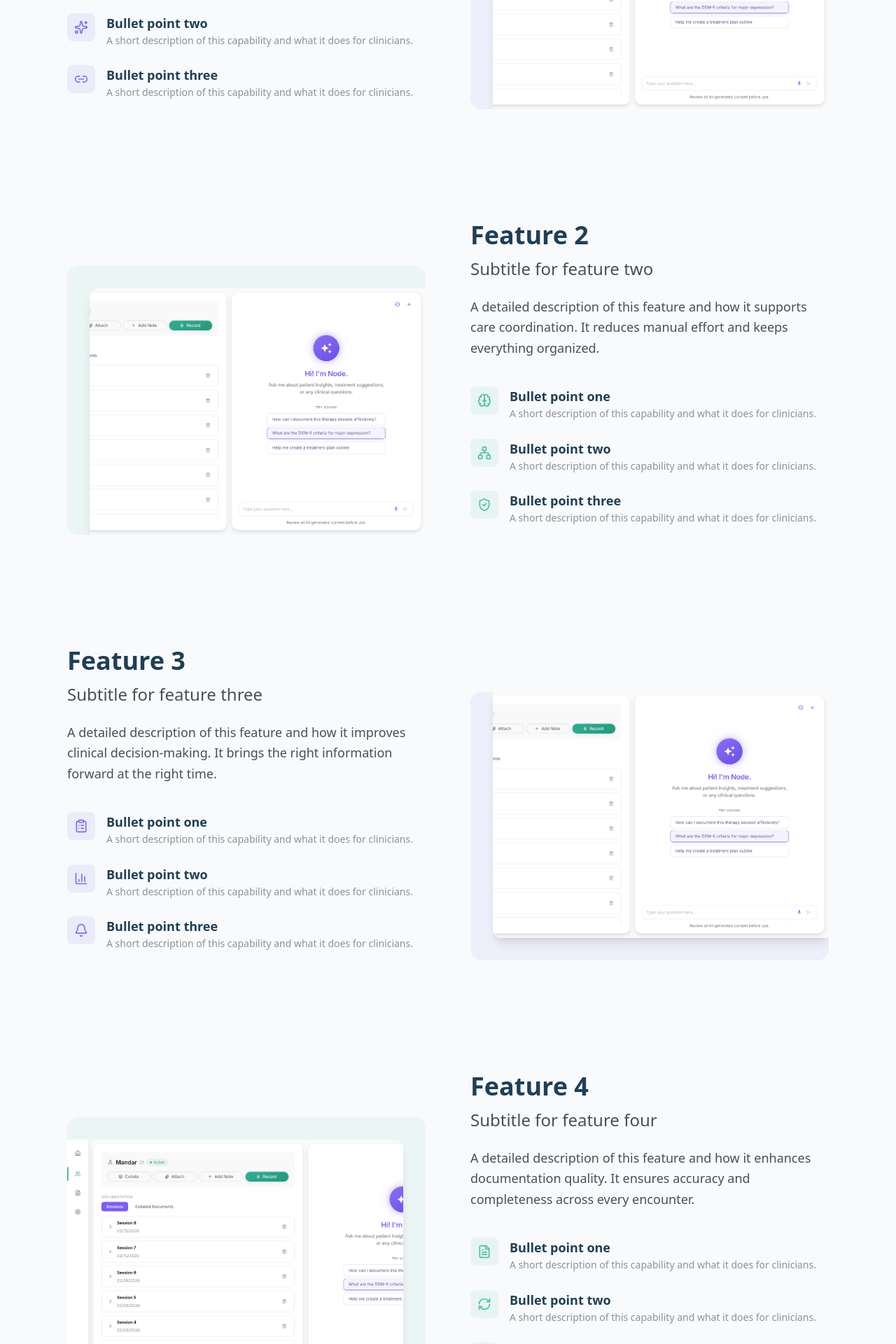
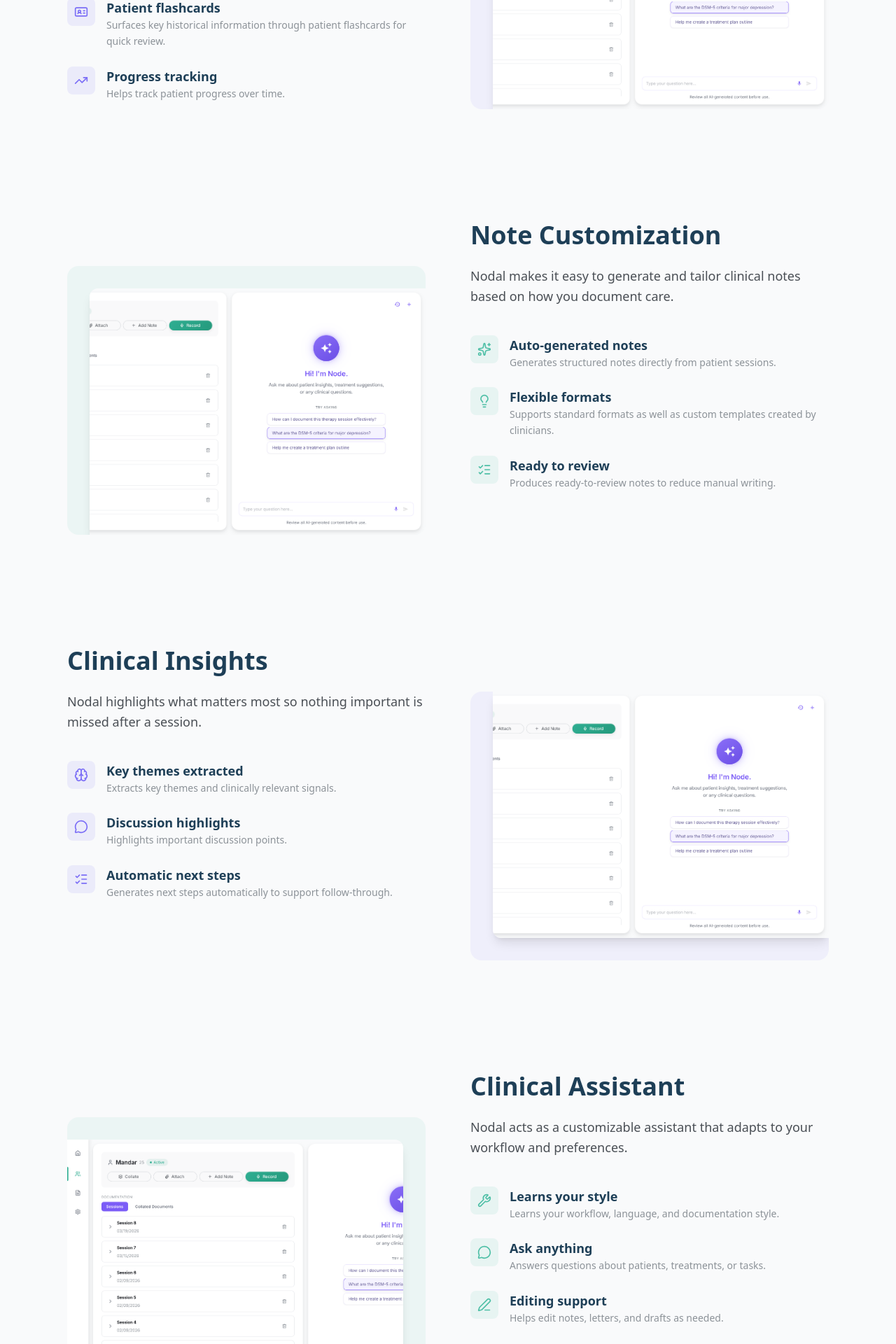
Before and after one commit to corenodal/nodal-website, a React (Vite) app: page /features in a window 1280 px wide. Shown: the part 1220-3140 px from the top of the page at 70% size. Built offline with nearby package versions, Linux system fonts and the light colour scheme.

Commit message:
feature desc update

```diff
--- a/src/sections/FeatureDetails.tsx
+++ b/src/sections/FeatureDetails.tsx
@@ -1,32 +1,31 @@
 import { useEffect, useRef } from 'react';
 import gsap from 'gsap';
 import { ScrollTrigger } from 'gsap/ScrollTrigger';
-import { Zap, Sparkles, Link2, Brain, Network, ShieldCheck, ClipboardList, BarChart3, Bell, FileText, RefreshCw, Lock, Activity, Layers, Settings, Workflow, Search, MessageSquare } from 'lucide-react';
+import { BookOpen, IdCard, TrendingUp, Sparkles, Lightbulb, ListChecks, Brain, MessageCircle, Wrench, FileText, PenLine, Download, Layers, ClipboardList, CheckSquare } from 'lucide-react';
 import { type } from '../styles/typography';
 
 gsap.registerPlugin(ScrollTrigger);
 
 const features = [
   {
-    title: 'Feature 1',
-    subtitle: 'Subtitle for feature one',
+    title: 'Session Prep',
     description:
-      'A detailed description of this feature and how it helps clinicians in their daily workflow. This feature streamlines a key part of the clinical process.',
+      'Nodal helps practitioners prepare for each session by bringing forward relevant patient context and insights from previous visits.',
     bullets: [
       {
-        icon: Zap,
-        label: 'Bullet point one',
-        detail: 'A short description of this capability and what it does for clinicians.',
+        icon: BookOpen,
+        label: 'Session & patient context',
+        detail: 'Maintains session-level and patient-level context through short summaries of past sessions.',
       },
       {
-        icon: Sparkles,
-        label: 'Bullet point two',
-        detail: 'A short description of this capability and what it does for clinicians.',
+        icon: IdCard,
+        label: 'Patient flashcards',
+        detail: 'Surfaces key historical information through patient flashcards for quick review.',
       },
       {
-        icon: Link2,
-        label: 'Bullet point three',
-        detail: 'A short description of this capability and what it does for clinicians.',
+        icon: TrendingUp,
+        label: 'Progress tracking',
+        detail: 'Helps track patient progress over time.',
       },
     ],
     image: '/img.png',
@@ -35,25 +34,24 @@ const features = [
     imageAnchor: 'top-left' as const,
   },
   {
-    title: 'Feature 2',
-    subtitle: 'Subtitle for feature two',
+    title: 'Note Customization',
     description:
-      'A detailed description of this feature and how it supports care coordination. It reduces manual effort and keeps everything organized.',
+      'Nodal makes it easy to generate and tailor clinical notes based on how you document care.',
     bullets: [
       {
-        icon: Brain,
-        label: 'Bullet point one',
-        detail: 'A short description of this capability and what it does for clinicians.',
+        icon: Sparkles,
+        label: 'Auto-generated notes',
+        detail: 'Generates structured notes directly from patient sessions.',
       },
       {
-        icon: Network,
-        label: 'Bullet point two',
-        detail: 'A short description of this capability and what it does for clinicians.',
+        icon: Lightbulb,
+        label: 'Flexible formats',
+        detail: 'Supports standard formats as well as custom templates created by clinicians.',
       },
       {
-        icon: ShieldCheck,
-        label: 'Bullet point three',
-        detail: 'A short description of this capability and what it does for clinicians.',
+        icon: ListChecks,
+        label: 'Ready to review',
+        detail: 'Produces ready-to-review notes to reduce manual writing.',
       },
     ],
     image: '/img.png',
@@ -62,25 +60,24 @@ const features = [
     imageAnchor: 'top-left' as const,
   },
   {
-    title: 'Feature 3',
-    subtitle: 'Subtitle for feature three',
+    title: 'Clinical Insights',
     description:
-      'A detailed description of this feature and how it improves clinical decision-making. It brings the right information forward at the right time.',
+      'Nodal highlights what matters most so nothing important is missed after a session.',
     bullets: [
       {
-        icon: ClipboardList,
-        label: 'Bullet point one',
-        detail: 'A short description of this capability and what it does for clinicians.',
+        icon: Brain,
+        label: 'Key themes extracted',
+        detail: 'Extracts key themes and clinically relevant signals.',
       },
       {
-        icon: BarChart3,
-        label: 'Bullet point two',
-        detail: 'A short description of this capability and what it does for clinicians.',
+        icon: MessageCircle,
+        label: 'Discussion highlights',
+        detail: 'Highlights important discussion points.',
       },
       {
-        icon: Bell,
-        label: 'Bullet point three',
-        detail: 'A short description of this capability and what it does for clinicians.',
+        icon: ListChecks,
+        label: 'Automatic next steps',
+        detail: 'Generates next steps automatically to support follow-through.',
       },
     ],
     image: '/img.png',
@@ -89,25 +86,24 @@ const features = [
     imageAnchor: 'bottom-left' as const,
   },
   {
-    title: 'Feature 4',
-    subtitle: 'Subtitle for feature four',
+    title: 'Clinical Assistant',
     description:
-      'A detailed description of this feature and how it enhances documentation quality. It ensures accuracy and completeness across every encounter.',
+      'Nodal acts as a customizable assistant that adapts to your workflow and preferences.',
     bullets: [
       {
-        icon: FileText,
-        label: 'Bullet point one',
-        detail: 'A short description of this capability and what it does for clinicians.',
+        icon: Wrench,
+        label: 'Learns your style',
+        detail: 'Learns your workflow, language, and documentation style.',
       },
       {
-        icon: RefreshCw,
-        label: 'Bullet point two',
-        detail: 'A short description of this capability and what it does for clinicians.',
+        icon: MessageCircle,
+        label: 'Ask anything',
+        detail: 'Answers questions about patients, treatments, or tasks.',
       },
       {
-        icon: Lock,
-        label: 'Bullet point three',
-        detail: 'A short description of this capability and what it does for clinicians.',
+        icon: PenLine,
+        label: 'Editing support',
+        detail: 'Helps edit notes, letters, and drafts as needed.',
       },
     ],
     image: '/img.png',
@@ -116,25 +112,24 @@ const features = [
     imageAnchor: 'top-right' as const,
   },
   {
-    title: 'Feature 5',
-    subtitle: 'Subtitle for feature five',
+    title: 'Patient Communication',
     description:
-      'A detailed description of this feature and how it supports clinical oversight. It gives teams visibility into patterns and outcomes.',
+      'Nodal helps streamline how you communicate with patients after a session.',
     bullets: [
       {
-        icon: Activity,
-        label: 'Bullet point one',
-        detail: 'A short description of this capability and what it does for clinicians.',
+        icon: FileText,
+        label: 'Patient-ready outputs',
+        detail: 'Generates patient-ready summaries and letters.',
       },
       {
-        icon: Layers,
-        label: 'Bullet point two',
-        detail: 'A short description of this capability and what it does for clinicians.',
+        icon: PenLine,
+        label: 'Review before sharing',
+        detail: 'Allows review and edits before sharing.',
       },
       {
-        icon: Settings,
-        label: 'Bullet point three',
-        detail: 'A short description of this capability and what it does for clinicians.',
+        icon: Download,
+        label: 'Copy or download',
+        detail: 'Produces structured outputs that can be copied or downloaded.',
       },
     ],
     image: '/img.png',
@@ -143,25 +138,24 @@ const features = [
     imageAnchor: 'top-left' as const,
   },
   {
-    title: 'Feature 6',
-    subtitle: 'Subtitle for feature six',
+    title: 'Collated Notes',
     description:
-      'A detailed description of this feature and how it connects clinical workflows end to end. It closes gaps between systems and teams.',
+      'Nodal brings together information across sessions to support continuity of care.',
     bullets: [
       {
-        icon: Workflow,
-        label: 'Bullet point one',
-        detail: 'A short description of this capability and what it does for clinicians.',
+        icon: Layers,
+        label: 'Combined session view',
+        detail: 'Combines notes from multiple sessions into one view.',
       },
       {
-        icon: Search,
-        label: 'Bullet point two',
-        detail: 'A short description of this capability and what it does for clinicians.',
+        icon: ClipboardList,
+        label: 'Consolidated history',
+        detail: 'Helps review patient history in a clear, consolidated format.',
       },
       {
-        icon: MessageSquare,
-        label: 'Bullet point three',
-        detail: 'A short description of this capability and what it does for clinicians.',
+        icon: CheckSquare,
+        label: 'Task tracking',
+        detail: 'Tracks progress along with pending and completed tasks.',
       },
     ],
     image: '/img.png',
@@ -233,12 +227,9 @@ export const FeatureDetails = () => {
         {features.map((feature, i) => {
           const textBlock = (
             <div key={`text-${i}`} className="flex-1 flex flex-col justify-start">
-              <h2 className={`${type.heading} font-semibold text-nodal-blue mb-3`}>
+              <h2 className={`${type.heading} font-semibold text-nodal-blue mb-6`}>
                 {feature.title}
               </h2>
-              <p className={`${type.subheading} font-medium text-nodal-graphite mb-6`}>
-                {feature.subtitle}
-              </p>
               <p className={`${type.body} text-nodal-graphite font-light leading-relaxed mb-10`}>
                 {feature.description}
               </p>
```
